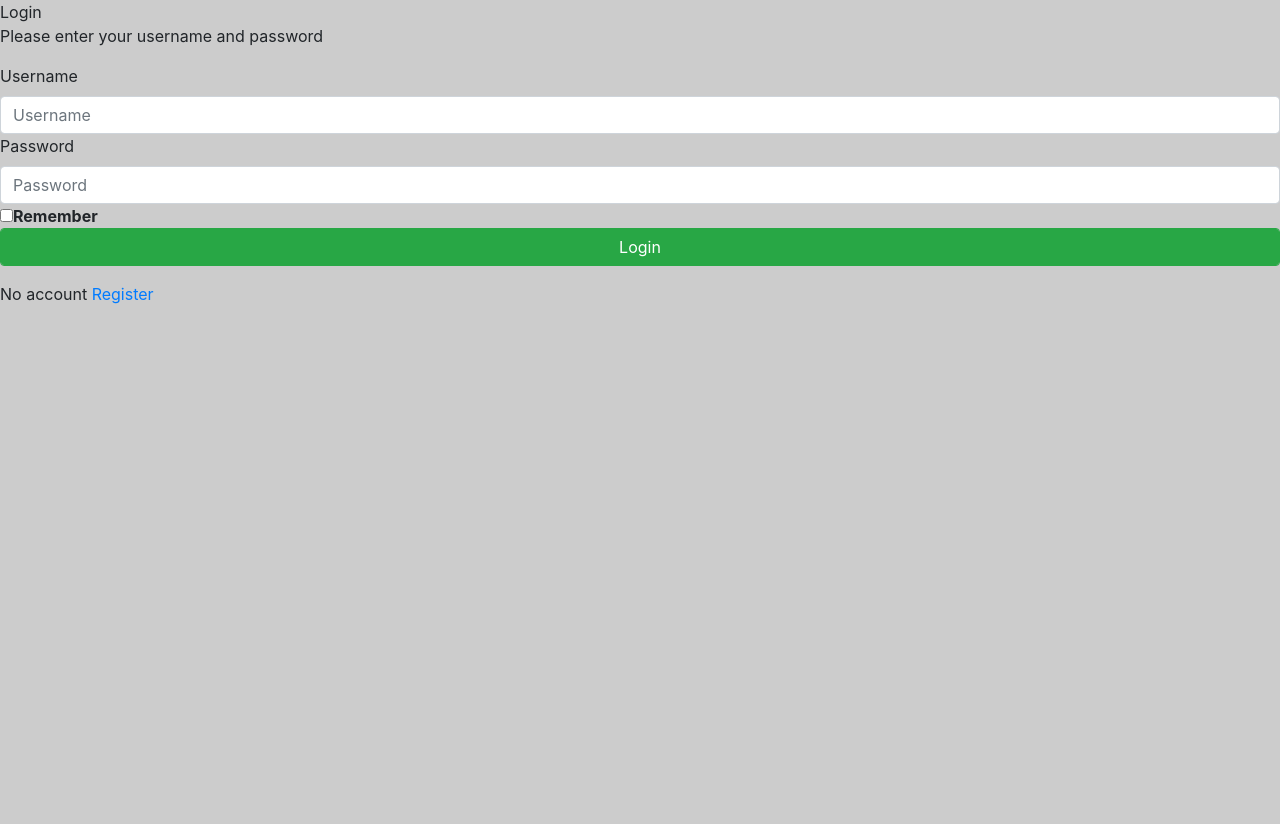
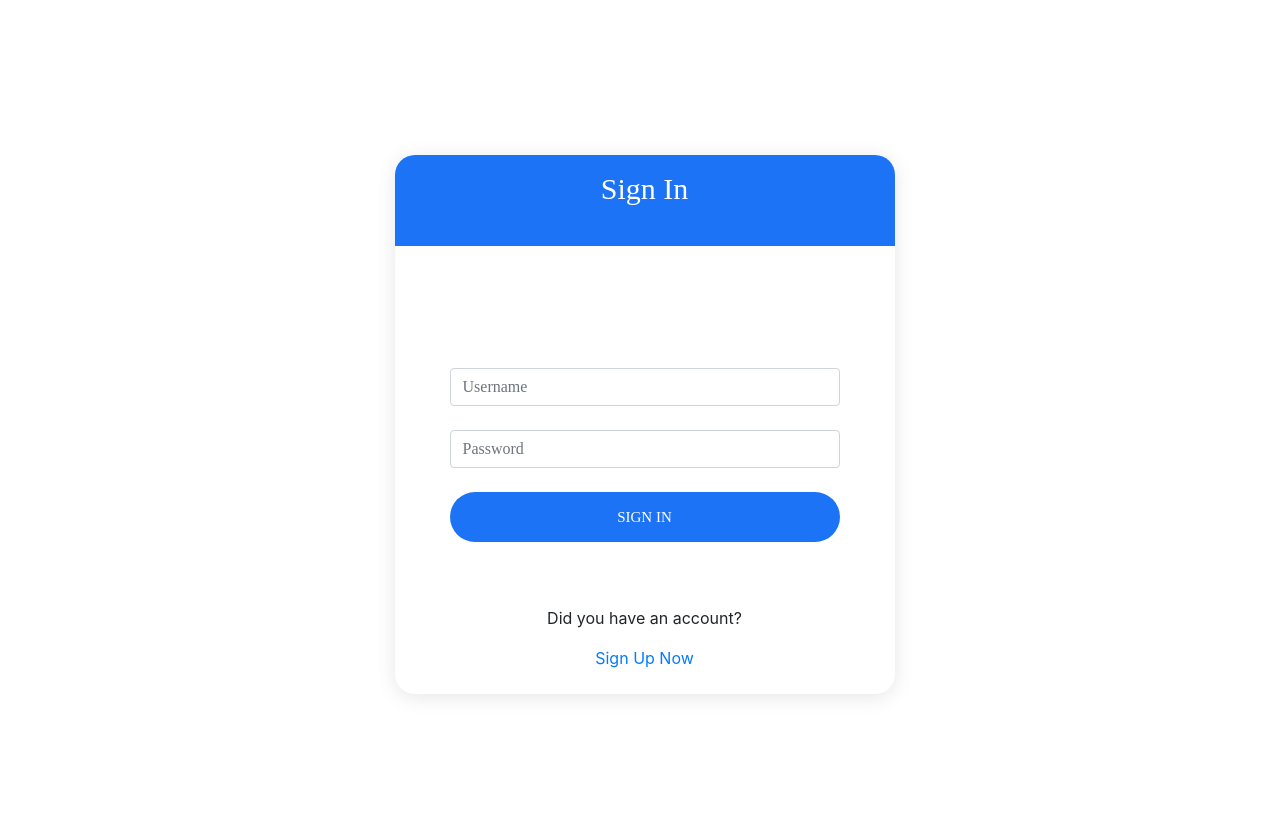
Before and after one commit to TanLinh15/ProjectPython, a Flask app: page /login/ in a window 1280 px wide. Before the commit the page ends 304 px from the top, so only its background shows below. Run offline with Flask 2, Linux system fonts and the light colour scheme; some libraries are stand-ins or nearby versions.

Commit message:
update html, css index, login, home

```diff
--- a/templates/index.html
+++ b/templates/index.html
@@ -3,6 +3,9 @@
  <head>
   <meta charset="utf-8">
   <title>Login</title>
+  <link rel="stylesheet" href='/static/login.css' />
+  <link rel="stylesheet" href="https://use.fontawesome.com/releases/v5.7.1/css/all.css">
+
   <link rel="stylesheet" href='/static/style.css' />
   <link rel="stylesheet" href="https://use.fontawesome.com/releases/v5.7.1/css/all.css">
 
@@ -12,21 +15,26 @@
  <script src="https://maxcdn.bootstrapcdn.com/bootstrap/4.1.1/js/bootstrap.min.js"></script>
  <script src="https://cdnjs.cloudflare.com/ajax/libs/jquery/3.2.1/jquery.min.js"></script>
  </head>
- <body style="background-color:#ccc;">
-  <div class="login-box" >
-  <div class="login-header">Login</div>
-  <div class="login-body">
-   <p>Please enter your username and password</p>
+<body>
+    <div class="container-login100">
+      <div class="wrap-login100" >
+        <div class="login-form">
+            <span class="login-form-title">Sign In </span>
             <form class="form-group" action="{{ url_for('login') }}" method="post">
-    <label>Username</label>
+                <div class = "input">
                     <input type="text" class="form-control" name="username" placeholder="Username" id="username" required>
-    <label>Password</label>
+                </div>
+                <div class = "input">
                     <input type="password" class="form-control" name="password" placeholder="Password" id="password" required>
-    <input type="checkbox" value="checked"><b>Remember</b>
-    <input type="submit" value="Login" class="form-control btn btn-success " name="">
+                </div>
+                <button type="submit"class="submit-button22" >Sign In</button>
             </form>
-   <div id="msg">{{ msg }}</div>
-   <p>No account <a href="{{ url_for('register') }}">Register</a></p>
+            <div class="bottom-form">
+                <div id="msg"></div>
+                <p>Did you have an account? </p>
+                <a href="{{ url_for('register') }}">Sign Up Now</a>
+            </div>
+        </div>
       </div>
     </div>
 </body>
```
Also changed, not shown: static/index.html (deleted, +0 -41 lines). Lines whose indentation alone changed are shown as unchanged.
